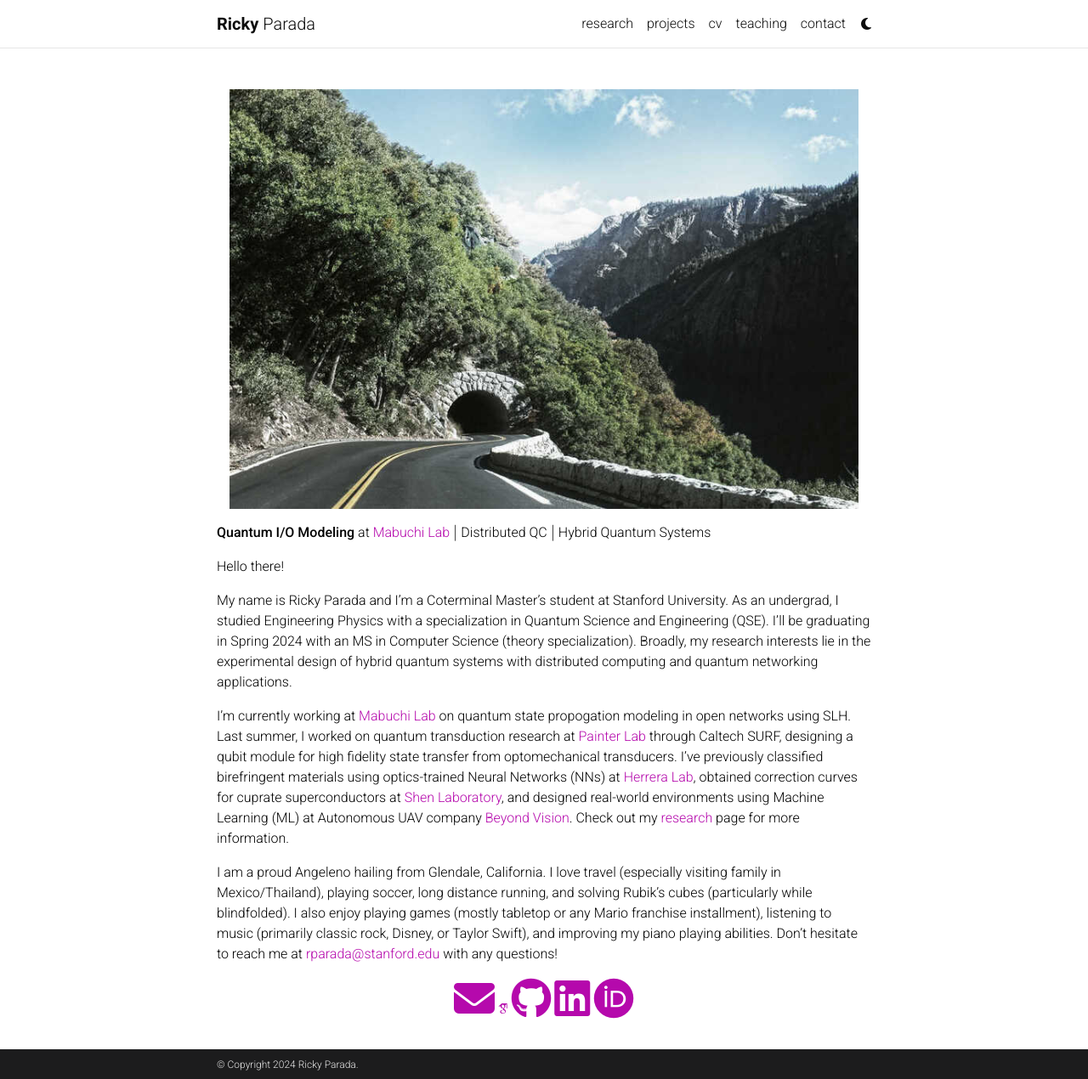
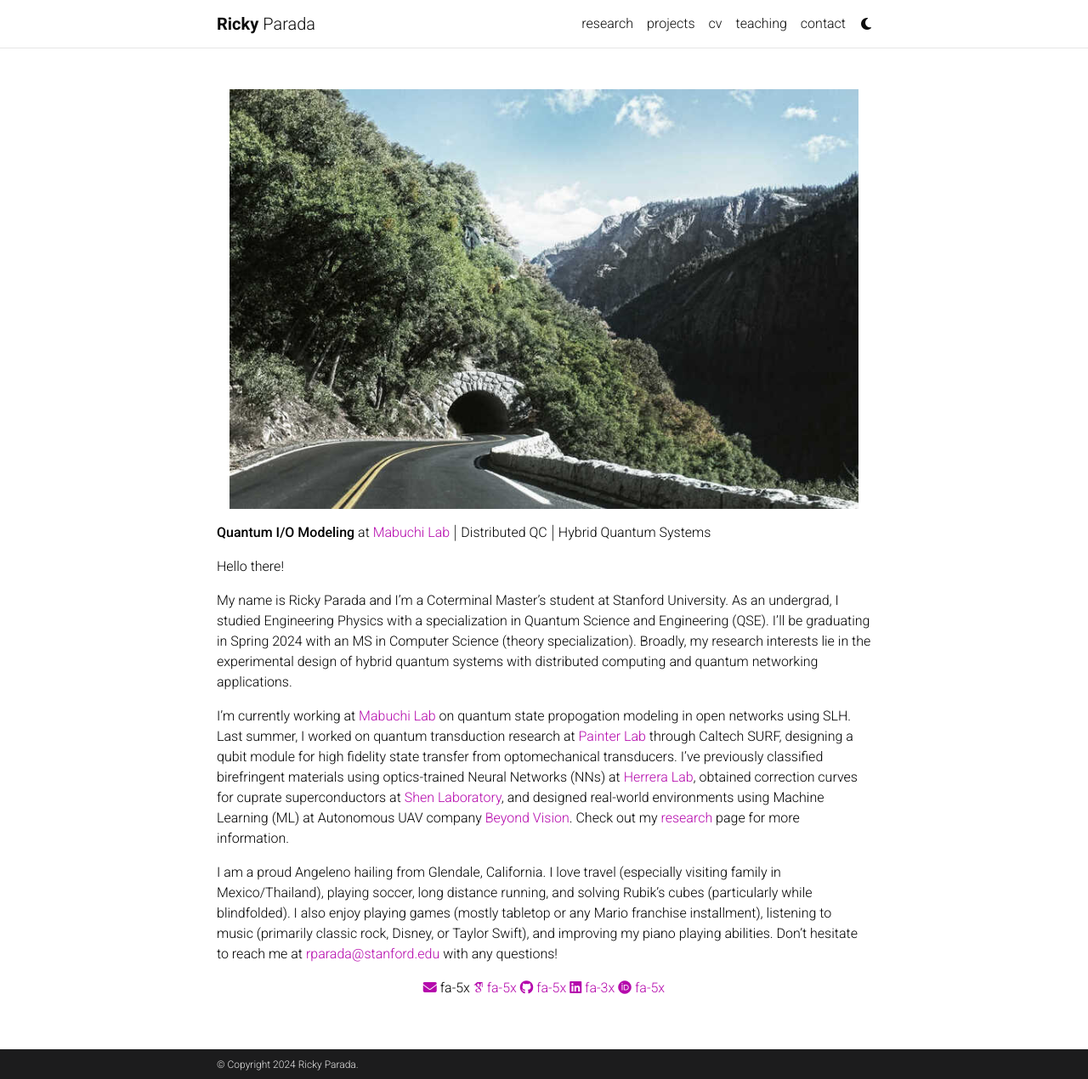
Before and after one commit to rickyparada/rickyparada.github.io, a Jekyll site: the page built from index.md, in a window 1280 px wide and 1270 px high. Shown: the whole window at 85% size. Built offline with Jekyll 4.4.1, drawn with Linux system fonts in a browser that asks for light colours; some web fonts are replaced; comment, search, counter and statistics services are not loaded; a style sheet for code colours, icons or effects is not loaded.

Commit message:
Update index.md socials

```diff
--- a/index.md
+++ b/index.md
@@ -17,9 +17,9 @@
 I am a proud Angeleno hailing from Glendale, California. I love travel (especially visiting family in Mexico/Thailand), playing soccer, long distance running, and solving Rubik's cubes (particularly while blindfolded). I also enjoy playing games (mostly tabletop or any Mario franchise installment), listening to music (primarily classic rock, Disney, or Taylor Swift), and improving my piano playing abilities. Don't hesitate to reach me at [rparada@stanford.edu](mailto:rparada@stanford.edu) with any questions!
 
 <div style="text-align:center">
-<a href="mailto:rparada@stanford.edu" title="email"><i class="fa-solid fa-envelope fa-3x"></i></a>
-<a href="https://scholar.google.com/citations?user=j7NyAisAAAAJ&hl" title="Google Scholar fa-3x"><i class="ai ai-google-scholar"></i></a>
-<a href="https://github.com/rickyparada6" title="GitHub"><i class="fa-brands fa-github fa-3x"></i></a>
-<a href="https://www.linkedin.com/in/rickyparada" title="LinkedIn"><i class="fa-brands fa-linkedin fa-3x"></i></a>
-<a href="https://orcid.org/0000-0003-2264-1100" title="ORCID"><i class="ai ai-orcid ai-3x"></i></a>
+<a href="mailto:rparada@stanford.edu" title="email"><i class="fa-solid fa-envelope"></i></a> fa-5x
+<a href="https://scholar.google.com/citations?user=j7NyAisAAAAJ&hl" title="Google Scholar"><i class="ai ai-google-scholar"></i> fa-5x</a>
+<a href="https://github.com/rickyparada6" title="GitHub"><i class="fa-brands fa-github"></i> fa-5x</a>
+<a href="https://www.linkedin.com/in/rickyparada" title="LinkedIn"><i class="fa-brands fa-linkedin"></i> fa-3x</a>
+<a href="https://orcid.org/0000-0003-2264-1100" title="ORCID"><i class="ai ai-orcid"></i> fa-5x</a>
 <div>
```
